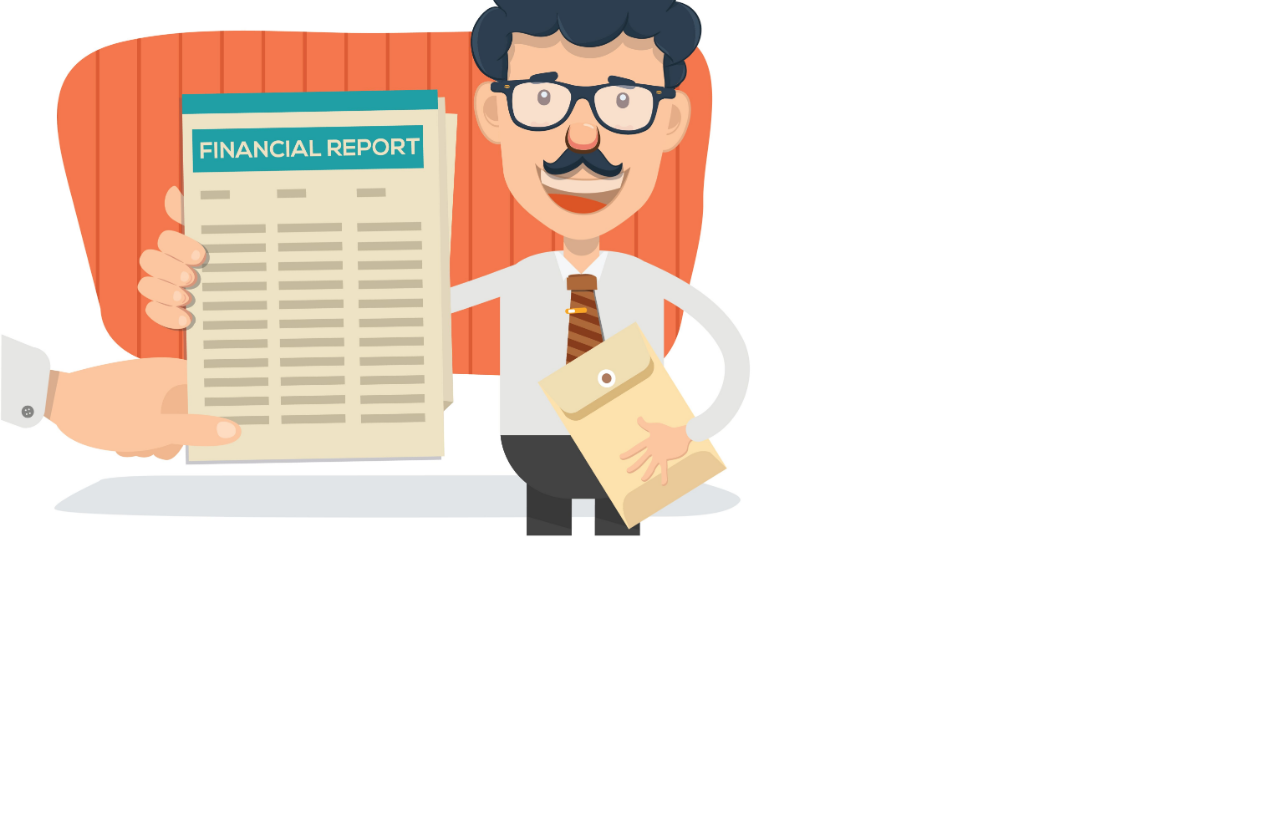
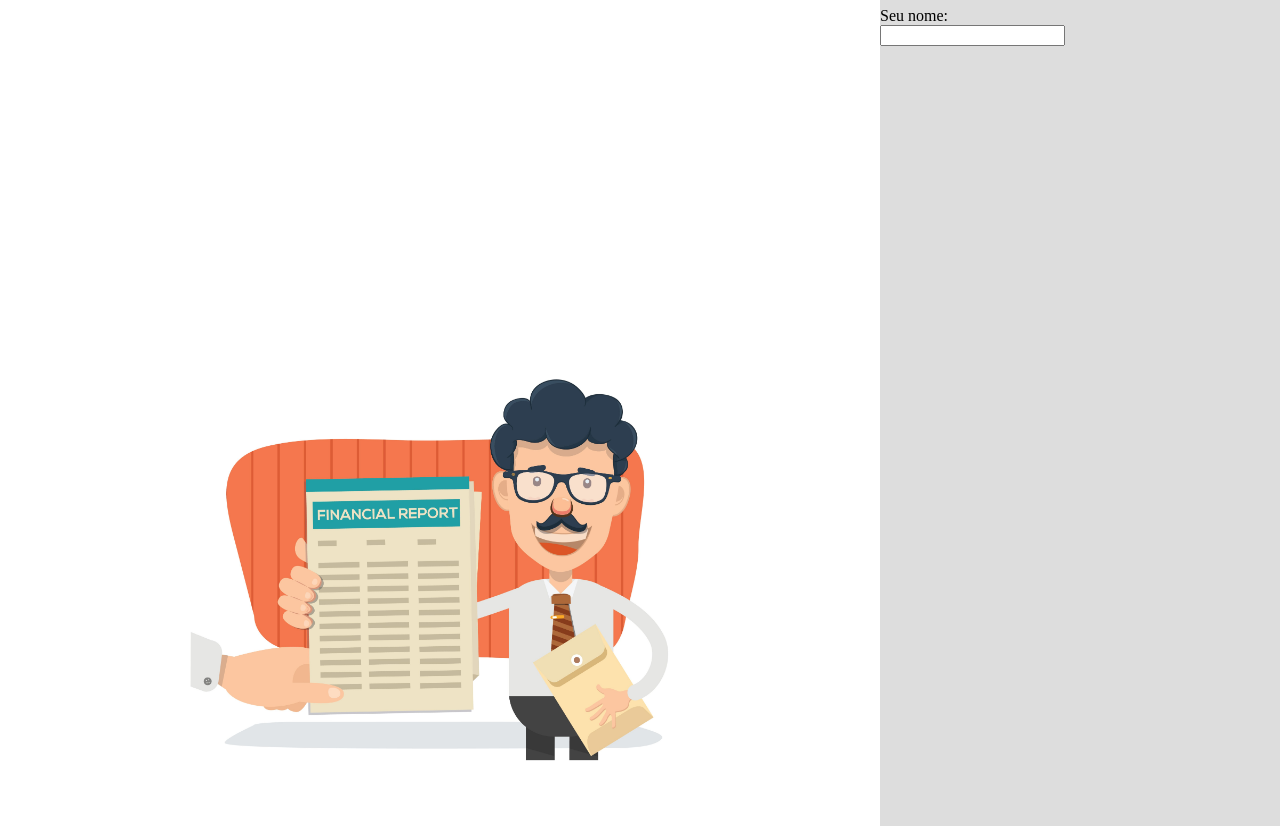
Before and after one commit to Brunogabriel-dev/validador-formulario, a plain HTML site: page index.html in a window 1280 px wide. Shown: the part 73-899 px from the top of the page. Before the commit the page ends 800 px from the top, so only its background shows below. Drawn offline with Linux system fonts and the light colour scheme.

Commit message:
Inclusão de texto

```diff
--- a/index.html
+++ b/index.html
@@ -12,7 +12,14 @@
       <img src="images/financial_data.jpeg" alt="">
     </div>
     <div class="rightside">
-      ...
+      <h1>Crie uma conta</h1>
+
+      <form method="POST">
+        <label>
+          Seu nome: <br>
+          <input type="text" name="name">
+        </label>
+      </form>
     </div>
   </div>
 
--- a/style.css
+++ b/style.css
@@ -3,13 +3,19 @@ body {
 }
 .screen {
   display: flex;
+  height: 100vw;
 }
 .leftside {
   flex: 1;
+  display: flex;
+  justify-content: center;
+  align-items: center;
 }
 .leftside img {
-  width: 80%;
+  max-width: 500px;
+  height: auto;
 }
 .rightside {
-  width: 300px;
+  width: 400px;
+  background-color: #ddd;
 }
```
